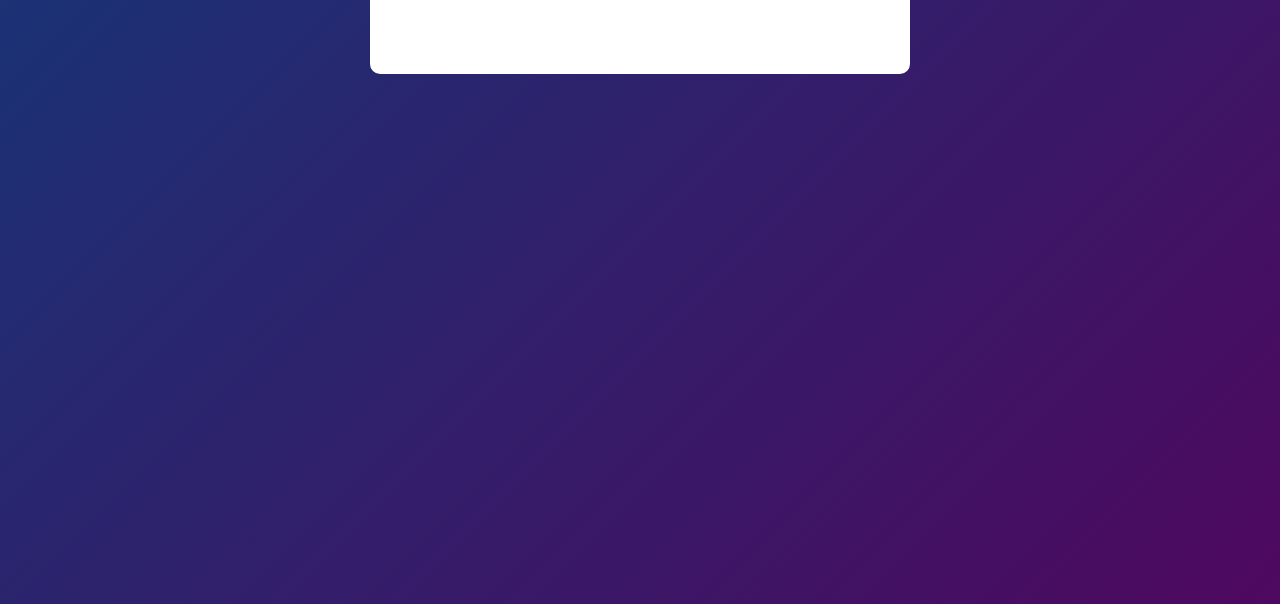
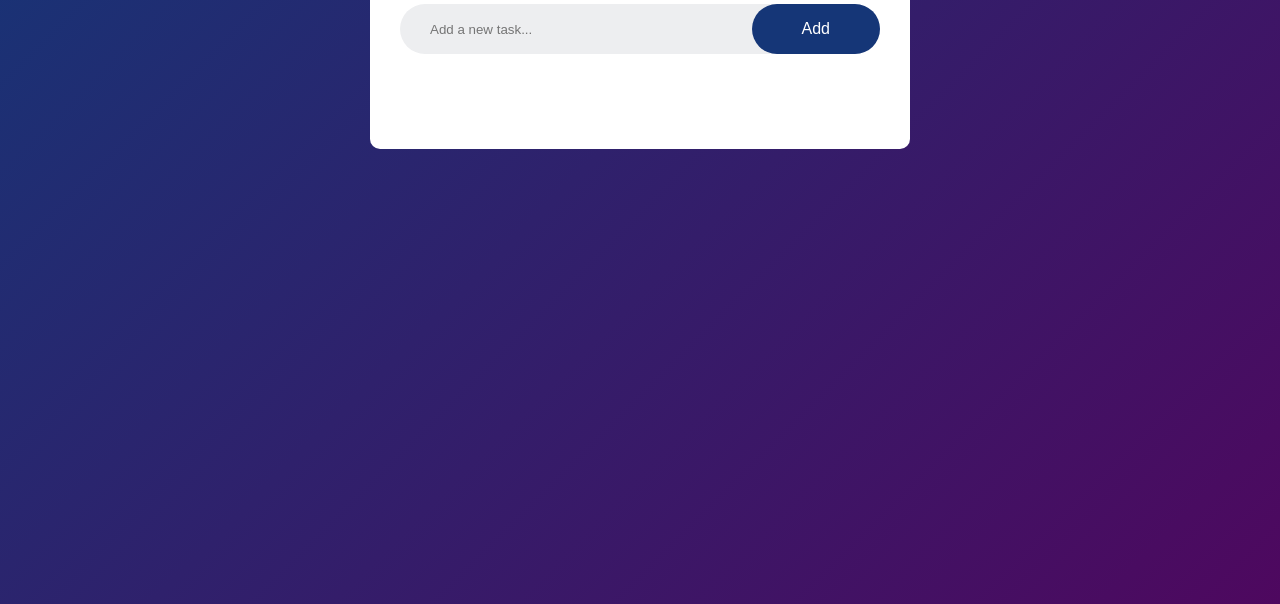
Before and after one commit to gitFerdo/To-Do-List, a plain HTML site: page index.html in a window 1280 px wide. Shown: the part 196-800 px from the top of the page. Drawn offline with Linux system fonts and the light colour scheme.

Commit message:
Add input and button for add new tasks

```diff
--- a/index.html
+++ b/index.html
@@ -10,6 +10,12 @@
         <div class="container">
             <div class="todo-app">
                 <h2>To-Do List <img src="images/to-do icon.jpg" alt="To-Do Icon"></h2>
+
+                <div class="row">
+                    <input type="text" id="input-box" placeholder="Add a new task...">
+
+                    <button>Add</button>
+                </div>
             </div>
         </div>
     </body>
--- a/style.css
+++ b/style.css
@@ -32,3 +32,32 @@
     width: 30px;
     margin-left: 10px;
 }
+
+.row{
+    display: flex;
+    align-items: center;
+    justify-content: space-between;
+    background: #edeef0;
+    border-radius: 30px;
+    padding-left: 20px;
+    margin-bottom: 25px;
+}
+
+input{
+    flex: 1;
+    border: none;
+    outline: none;
+    background: transparent;
+    padding: 10px;
+}
+
+button{
+    border: none;
+    outline: none;
+    padding: 16px 50px;
+    background: #153677;
+    color: #fff;
+    font-size: 16px;
+    cursor: pointer;
+    border-radius: 40px;
+}
```
